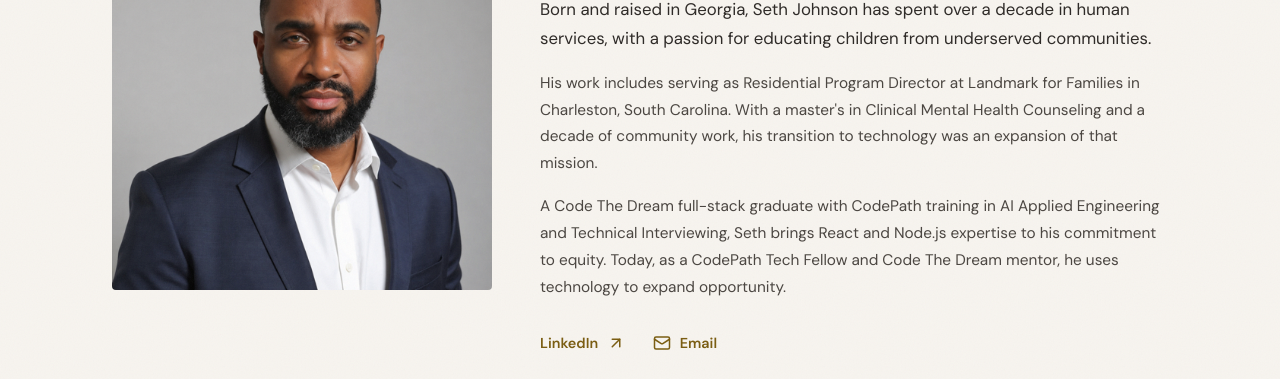
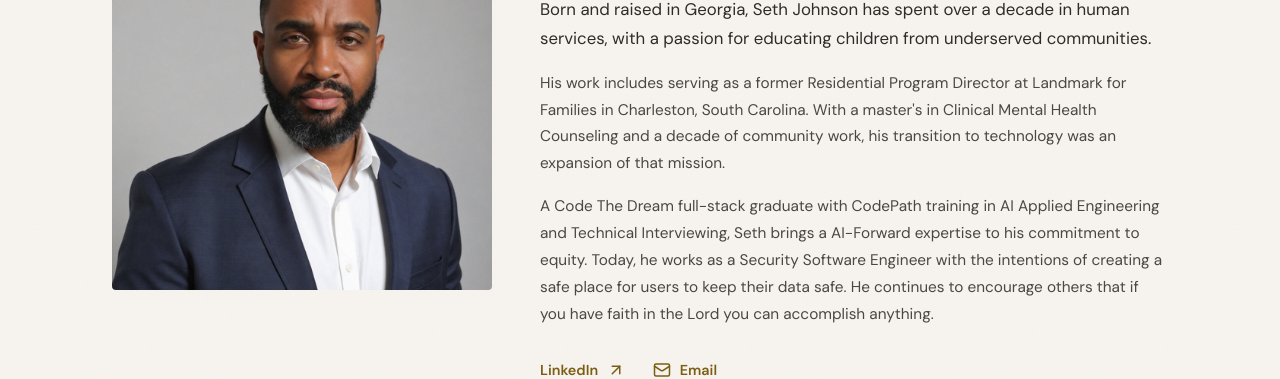
Before and after one commit to sjohnson711/Personal-Website, a React (Vite) app in the folder frontend/: page /about in a window 1280 px wide. Shown: the part 339-718 px from the top of the page. Built offline with nearby package versions, Linux system fonts and the light colour scheme; no server answers; a web font is replaced by a local one.

Commit message:
Fixed the about section

```diff
--- a/frontend/src/pages/AboutPage.tsx
+++ b/frontend/src/pages/AboutPage.tsx
@@ -30,10 +30,11 @@ export default function AboutPage() {
             Born and raised in Georgia, Seth Johnson has spent over a decade in human services, with a passion for educating children from underserved communities.
           </p>
           <p>
-            His work includes serving as Residential Program Director at Landmark for Families in Charleston, South Carolina. With a master's in Clinical Mental Health Counseling and a decade of community work, his transition to technology was an expansion of that mission.
+            His work includes serving as a former Residential Program Director at Landmark for Families in Charleston, South Carolina. With a master's in Clinical Mental Health Counseling and a decade of community work, his transition to technology was an expansion of that mission.
           </p>
           <p>
-            A Code The Dream full-stack graduate with CodePath training in AI Applied Engineering and Technical Interviewing, Seth brings React and Node.js expertise to his commitment to equity. Today, as a CodePath Tech Fellow and Code The Dream mentor, he uses technology to expand opportunity.
+            A Code The Dream full-stack graduate with CodePath training in AI Applied Engineering and Technical Interviewing, Seth brings a AI-Forward expertise to his commitment to equity. Today, he works as a Security Software Engineer with the intentions of creating a safe place for users to keep their data safe. He continues to encourage others that if you have faith in the Lord you can accomplish anything.
+
           </p>
           <div className="about-connect" aria-label="Connect with Seth">
             <a href="https://www.linkedin.com/in/seth-johnson-10a6a217b/" target="_blank" rel="noopener noreferrer" className="about-connect-link">
```
